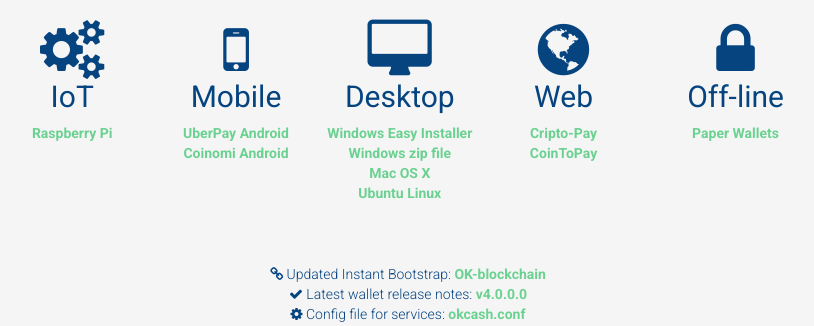
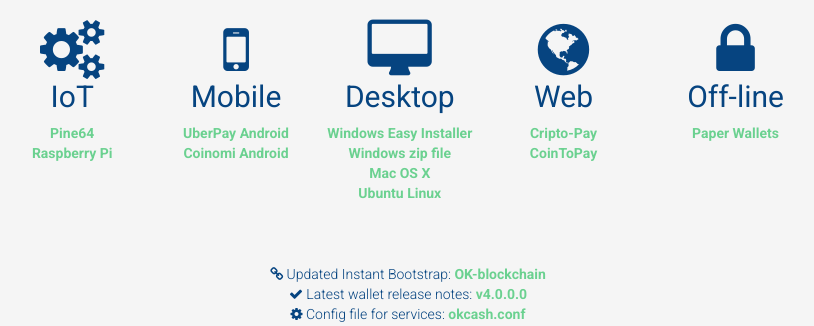
Before and after one commit to okcashpro/okcash.org.website, a PHP site: page / in a window 1280 px wide. Shown: the part 851-1177 px from the top of the page, without its empty margins (232-1046 px from the left). Run offline with PHP 8.4, Linux system fonts and the light colour scheme; data that the repository does not hold is empty; some libraries are stand-ins or nearby versions.

Commit message:
Okcash for Pine64+ release

```diff
--- a/en/index.php
+++ b/en/index.php
@@ -158,6 +158,7 @@
 		<tr>
 			<td valign="top" width="18%">
 				<h2 style="text-align: center;"><em class="fa fa-cogs fa-2x"></em><br />IoT</h2>
+				<div style="text-align: center;"><a href="http://bit.ly/OKpine64" target="_blank"> <strong>Pine64</strong></a></div>
 				<div style="text-align: center;"><a href="http://bit.ly/OKraspberrypi" target="_blank"> <strong>Raspberry Pi</strong></a></div>
 			</td>
 			<td width="2%">&nbsp;</td>
--- a/es/index.php
+++ b/es/index.php
@@ -149,6 +149,7 @@
 		<tr>
 			<td valign="top" width="18%">
 				<h2 style="text-align: center;"><em class="fa fa-cogs fa-2x"></em><br />IoT</h2>
+				<div style="text-align: center;"><a href="http://bit.ly/OKpine64" target="_blank"> <strong>Pine64</strong></a></div>
 				<div style="text-align: center;"><a href="http://bit.ly/OKraspberrypi" target="_blank"> <strong>Raspberry Pi</strong></a></div>
 			</td>
 			<td width="2%">&nbsp;</td>
```
